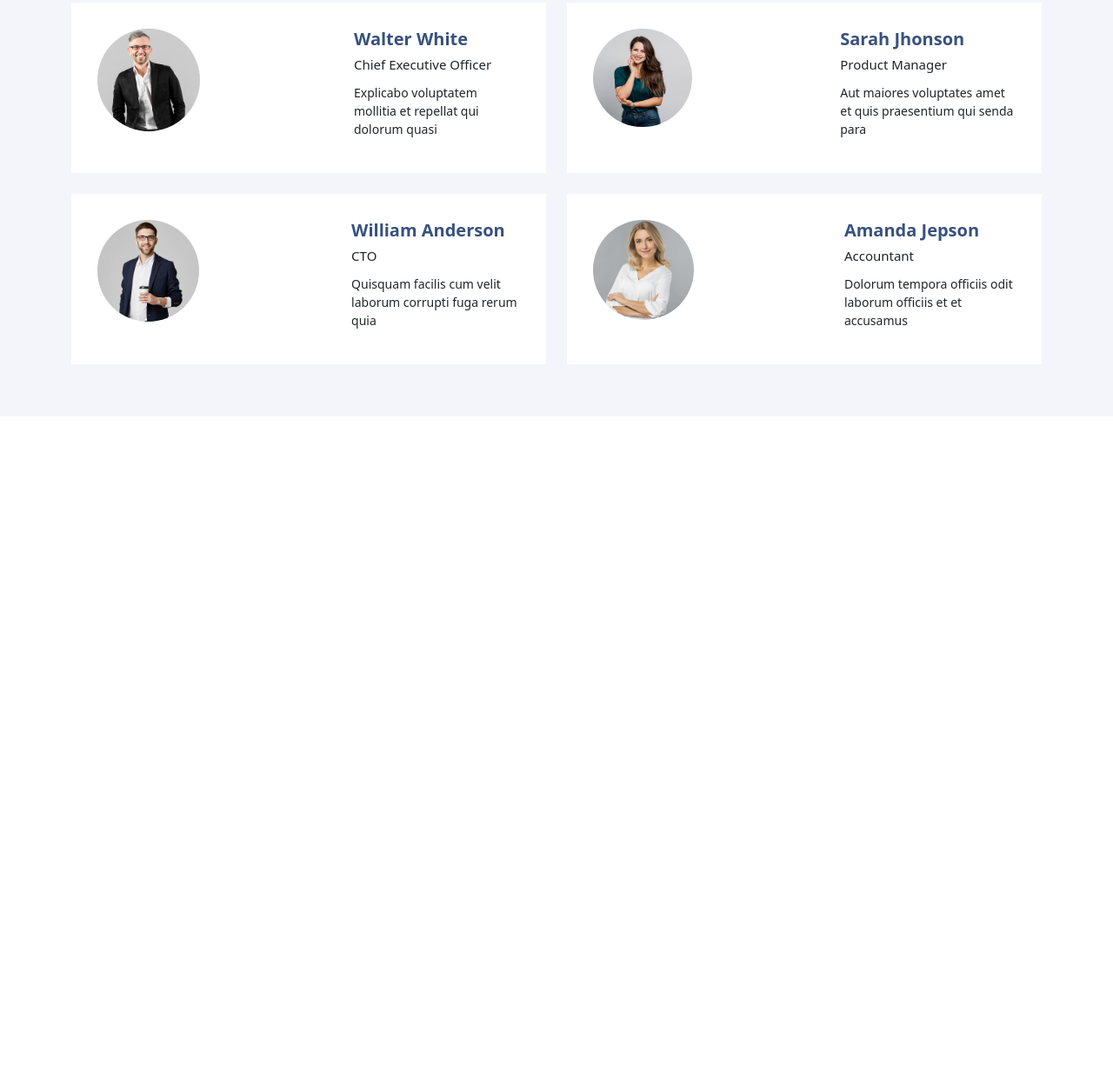
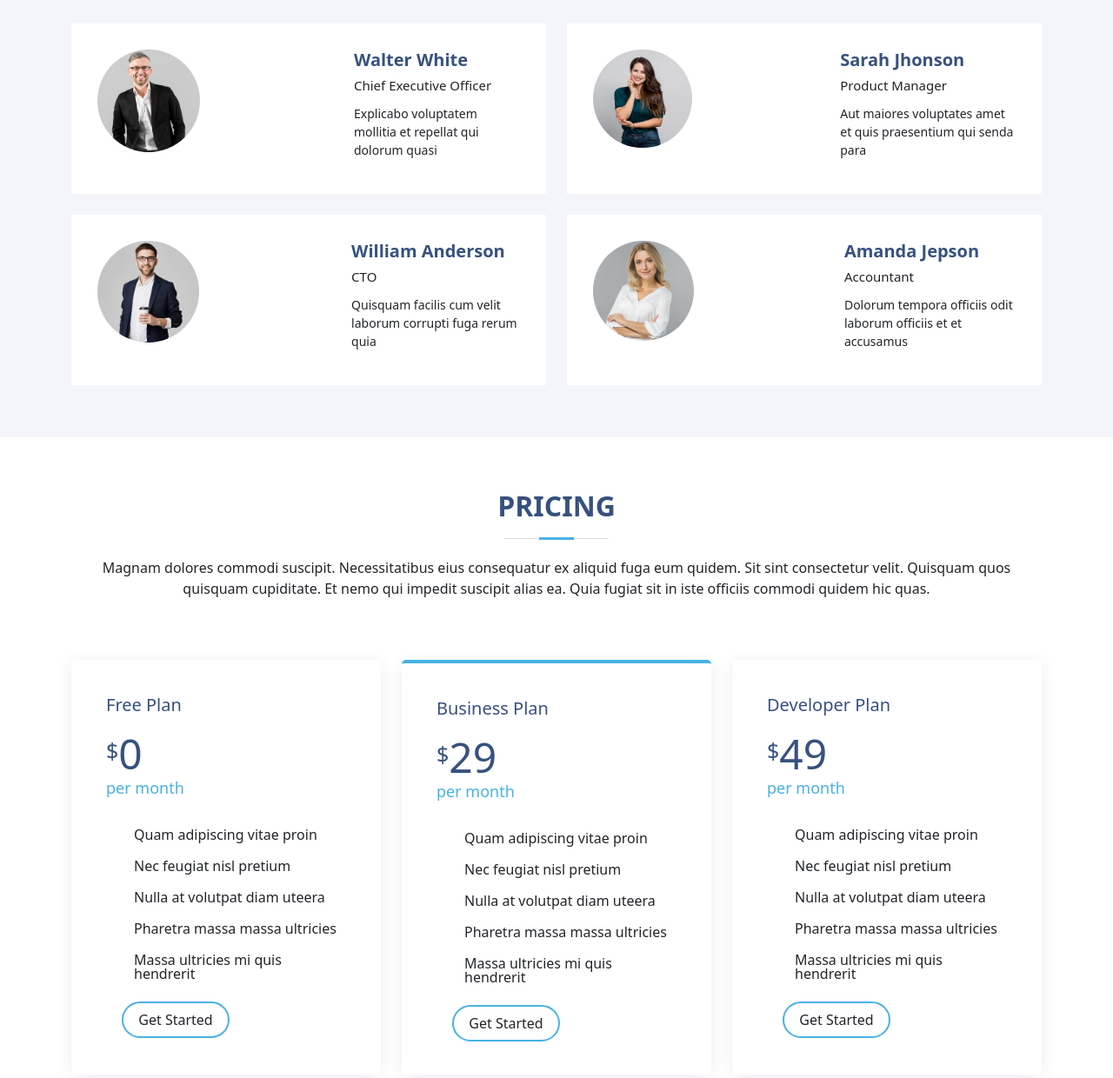
Before and after one commit to Ahmed-Elbqarey/bootstrap-template, a plain HTML site: page index.html in a window 1280 px wide. Shown: the part 4822-6062 px from the top of the page at 87% size. Before the commit the page ends 5301 px from the top, so only its background shows below. Drawn offline with Linux system fonts and the light colour scheme.

Commit message:
update file

```diff
--- a/index.html
+++ b/index.html
@@ -20,12 +20,11 @@
 
 <body>
   <!-- ======= start nav bar ======= -->
-  <nav class="navbar navbar-expand">
+  <nav class="navbar navbar-expand-lg bg-tertiary">
     <div class="container">
       <a class="navbar-brand col-3" href="#">ARSHA</a>
-      <button class="navbar-toggler bg-light"
-        data-bs-target="#navbarNavDropdown" aria-controls="navbarNavDropdown" aria-expanded="false"
-        aria-label="Toggle navigation">
+      <button class="navbar-toggler bg-light" data-bs-target="#navbarNavDropdown" aria-controls="navbarNavDropdown"
+        aria-expanded="false" aria-label="Toggle navigation">
         <span class="navbar-toggler-icon"></span>
       </button>
       <div class="collapse navbar-collapse" id="navbarNavDropdown">
@@ -97,27 +96,27 @@
       <div class="row">
 
         <div class="col-lg-2 col-md-4 col-6 d-flex align-items-center justify-content-center">
-          <img src="images/clients/client-1.png" >
+          <img src="images/clients/client-1.png">
         </div>
 
         <div class="col-lg-2 col-md-4 col-6 d-flex align-items-center justify-content-center">
-          <img src="images/clients/client-2.png" >
+          <img src="images/clients/client-2.png">
         </div>
 
         <div class="col-lg-2 col-md-4 col-6 d-flex align-items-center justify-content-center">
-          <img src="images/clients/client-3.png" >
+          <img src="images/clients/client-3.png">
         </div>
 
         <div class="col-lg-2 col-md-4 col-6 d-flex align-items-center justify-content-center">
-          <img src="images/clients/client-4.png" >
+          <img src="images/clients/client-4.png">
         </div>
 
         <div class="col-lg-2 col-md-4 col-6 d-flex align-items-center justify-content-center">
-          <img src="images/clients/client-5.png" >
+          <img src="images/clients/client-5.png">
         </div>
 
         <div class="col-lg-2 col-md-4 col-6 d-flex align-items-center justify-content-center">
-          <img src="images/clients/client-6.png" >
+          <img src="images/clients/client-6.png">
         </div>
 
       </div>
@@ -494,13 +493,14 @@
         <p>Magnam dolores commodi suscipit. Necessitatibus eius consequatur ex aliquid fuga eum quidem. Sit sint
           consectetur velit. Quisquam quos quisquam cupiditate. Et nemo qui impedit suscipit alias ea. Quia fugiat sit
           in iste officiis commodi quidem hic quas.</p>
-      </div></div>
+      </div>
+    </div>
 
-      <div class="container">
+    <div class="container">
 
       <div class="row">
 
-        <div class="col-lg-6">
+        <div class="col-lg-6 mt-4 mt-lg-0">
           <div class="member d-flex align-items-start">
             <div class="pic"><img src="images/team/team-1.jpg" alt=""></div>
             <div class="member-info">
@@ -511,9 +511,9 @@
           </div>
         </div>
 
-        <div class="col-lg-6">
+        <div class="col-lg-6 mt-4 mt-lg-0">
           <div class="member d-flex align-items-start">
-            <div class="pic"><img src="images/team/team-2.jpg" ></div>
+            <div class="pic"><img src="images/team/team-2.jpg"></div>
             <div class="member-info">
               <h4>Sarah Jhonson</h4>
               <span>Product Manager</span>
@@ -524,7 +524,7 @@
 
         <div class="col-lg-6 mt-4 mt-lg-0 ">
           <div class="member d-flex align-items-start aos-init aos-animate" data-aos="zoom-in" data-aos-delay="300">
-            <div class="pic"><img src="images/team/team-3.jpg" ></div>
+            <div class="pic"><img src="images/team/team-3.jpg"></div>
             <div class="member-info">
               <h4>William Anderson</h4> <span>CTO</span>
               <p>Quisquam facilis cum velit laborum corrupti fuga rerum quia</p>
@@ -534,18 +534,82 @@
 
         <div class="col-lg-6 mt-4 mt-lg-0">
           <div class="member d-flex align-items-start">
-            <div class="pic"><img src="images/team/team-4.jpg" ></div>
+            <div class="pic"><img src="images/team/team-4.jpg"></div>
             <div class="member-info">
               <h4>Amanda Jepson</h4> <span>Accountant</span>
               <p>Dolorum tempora officiis odit laborum officiis et et accusamus</p>
             </div>
           </div>
         </div>
-      </div></div>
+      </div>
+    </div>
 
   </section>
   <!-- ========== end team section ======== -->
 
+  <!-- ======== start pricing section ========= -->
+  <section id="pricing" class="pricing">
+
+    <div class="container">
+      <div class="section-title">
+        <h2>Pricing</h2>
+        <p>Magnam dolores commodi suscipit. Necessitatibus eius consequatur ex aliquid fuga eum quidem. Sit sint
+          consectetur velit. Quisquam quos quisquam cupiditate. Et nemo qui impedit suscipit alias ea. Quia fugiat sit
+          in iste officiis commodi quidem hic quas.</p>
+      </div>
+    </div>
+
+      <div class="container">
+      <div class="row">
+
+        <div class="col-lg-4 mt-4 mt-lg-0">
+          <div class="box">
+            <h3>Free Plan</h3>
+            <h4><sup>$</sup>0<span>per month</span></h4>
+            <ul>
+              <li> Quam adipiscing vitae proin</li>
+              <li> Nec feugiat nisl pretium</li>
+              <li> Nulla at volutpat diam uteera</li>
+              <li ><span>Pharetra massa massa ultricies</span></li>
+              <li ><span>Massa ultricies mi quis hendrerit</span></li>
+            </ul> <a href="#" class="btn">Get Started</a>
+          </div>
+        </div>
+
+        <div class="col-lg-4 mt-4 mt-lg-0 ">
+          <div class="box featured">
+            <h3>Business Plan</h3>
+            <h4><sup>$</sup>29<span>per month</span></h4>
+            <ul>
+              <li> Quam adipiscing vitae proin</li>
+              <li> Nec feugiat nisl pretium</li>
+              <li> Nulla at volutpat diam uteera</li>
+              <li> Pharetra massa massa ultricies</li>
+              <li> Massa ultricies mi quis hendrerit</li>
+            </ul> <a href="#" class="btn">Get Started</a>
+          </div>
+        </div>
+
+        <div class="col-lg-4 mt-4 mt-lg-0">
+          <div class="box">
+            <h3>Developer Plan</h3>
+            <h4><sup>$</sup>49<span>per month</span></h4>
+            <ul>
+              <li> Quam adipiscing vitae proin</li>
+              <li> Nec feugiat nisl pretium</li>
+              <li> Nulla at volutpat diam uteera</li>
+              <li> Pharetra massa massa ultricies</li>
+              <li> Massa ultricies mi quis hendrerit</li>
+            </ul> <a href="#" class="btn">Get Started</a>
+          </div>
+        </div>
+
+      </div>
+    </div>
+  </section>
+  <!-- ======== end pricing section ========= -->
+
+
 </body>
 
 </html>
--- a/style/css/main.css
+++ b/style/css/main.css
@@ -283,9 +283,44 @@ a.btn-get-started.scrollto {
   margin: 10px 0;
   font-size: 14px;
 }
-
 /* ========= end team section ========== */
-
+/* ======== start pricing section ========== */
+.pricing .box {
+  height: 100%;
+  padding:40px;
+  box-shadow: 0 3px 20px -2px rgb(20 45 100 / 10%);
+  background: #fff;
+  border-radius: 5px;
+  line-height: 1;
+}
+.pricing .featured {
+  border-top:4px solid #47b2e4;
+}
+.pricing h3 {
+  font-weight: 500;
+  margin-bottom: 15px;
+  font-size: 20px;
+  color: #37517e;
+}
+.pricing h4 sup {
+  font-size: 25px;
+}
+.pricing h4 {
+  font-size: 48px;
+  color: #37517e;
+  font-weight: 400;
+  margin-bottom: 25px;
+}
+.pricing h4 span {
+  color: #47b2e4;
+  font-size: 18px;
+  display: block;
+}
+.pricing ul li {
+  list-style: none;
+  padding: 10px 0;
+}
+/* ======== end pricing section ========== */
 
 @media (max-width: 768px) {
   #hero .hero-img {
@@ -304,4 +339,8 @@ a.btn-get-started.scrollto {
   .why-us img {
     width: 90%;
   }
+  .pricing .box {
+    max-width: 80%;
+    margin: 0 auto 30px auto;
 }
+}
```
